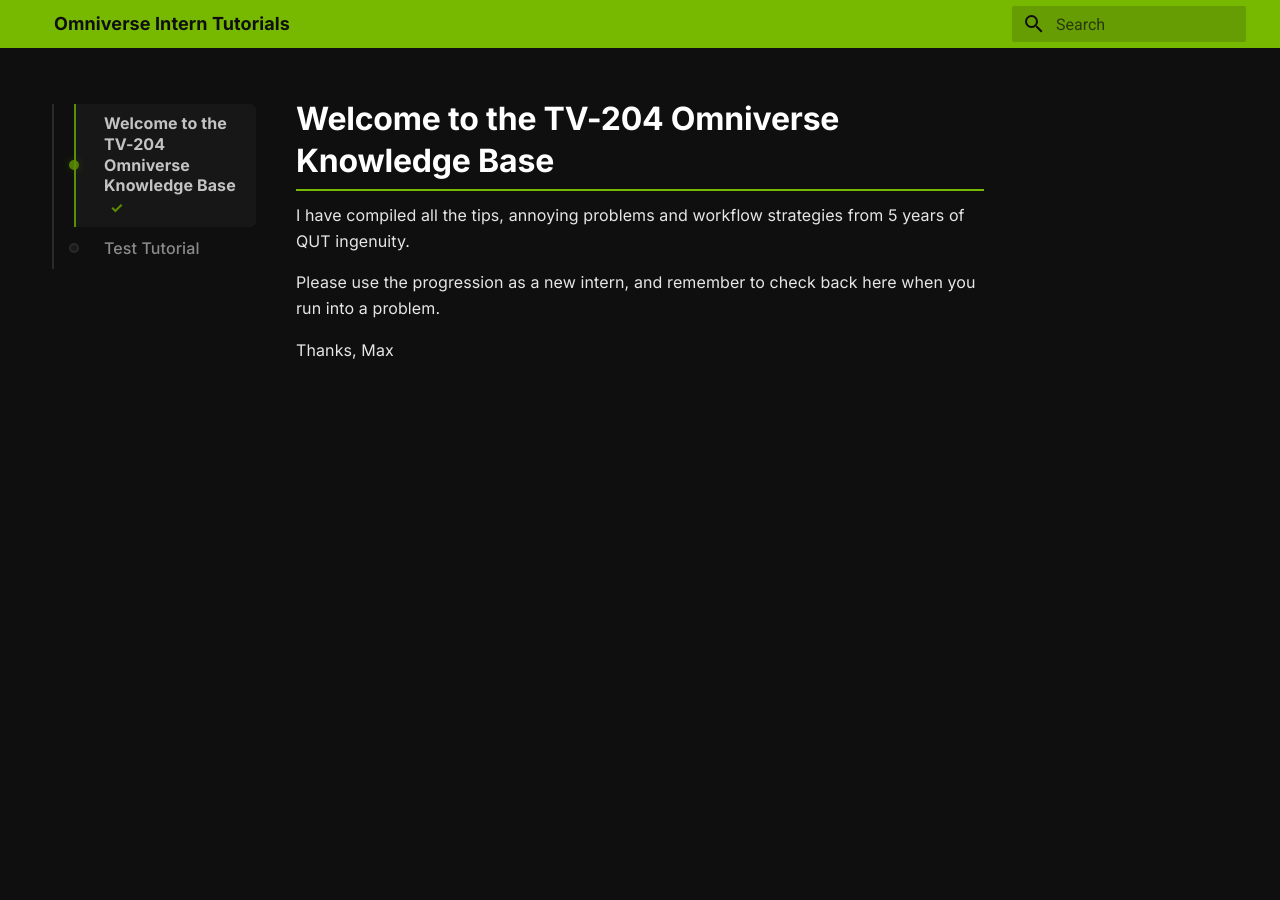
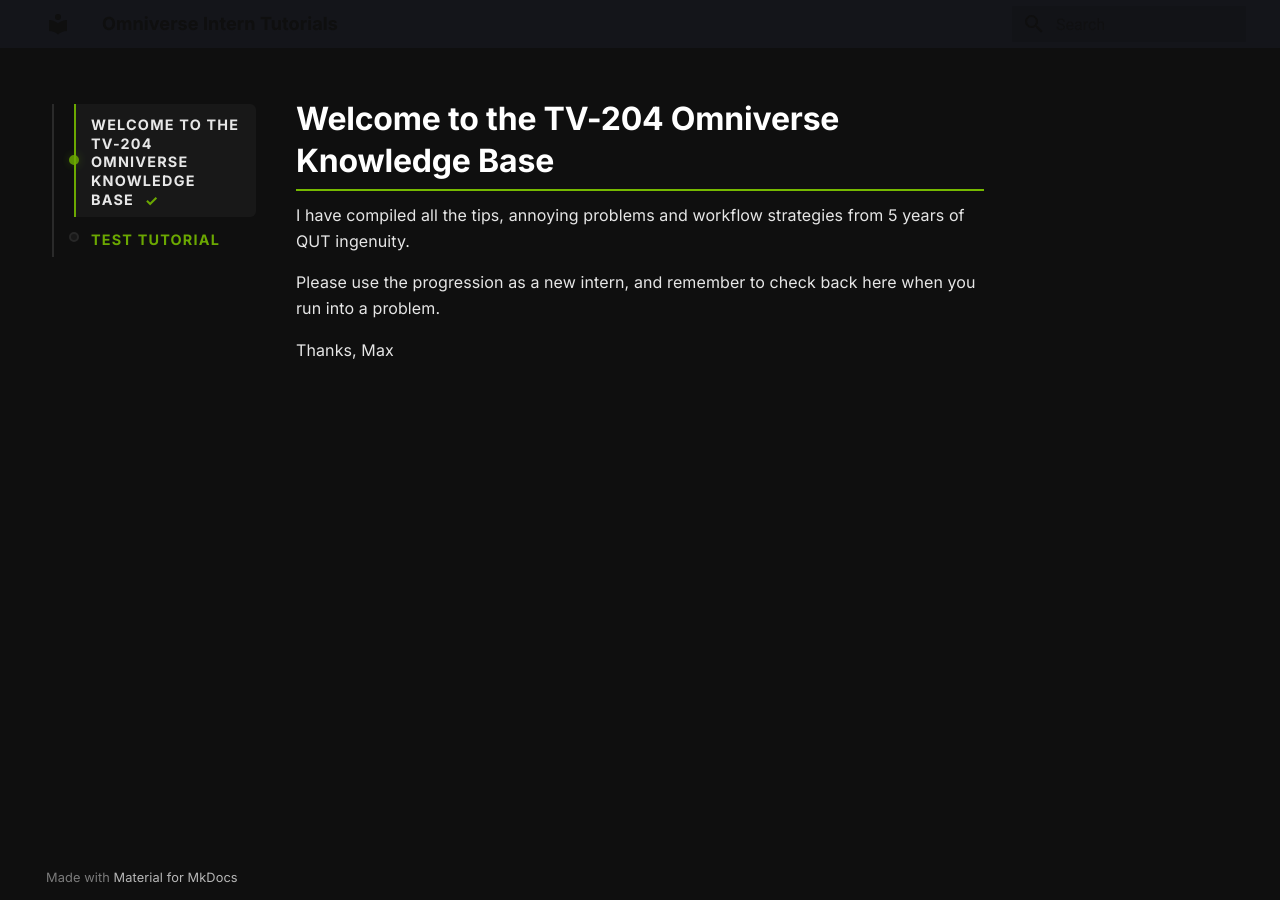
Before and after one commit to mxbdesign/omniverse_tutorials, an MkDocs documentation site: the page built from docs/index.md, in a window 1280 px wide. Built offline with MkDocs 1.6.1 and Material for MkDocs 9.7.7, drawn with Linux system fonts in a browser that asks for light colours.

Commit message:
Refactor header styles and add site gate overlay

```diff
--- a/docs/stylesheets/extra.css
+++ b/docs/stylesheets/extra.css
@@ -107,31 +107,20 @@
 
 /* Header / top nav bar — NVIDIA green, dark text/icons for contrast */
 .md-header {
-  background-color: var(--nv-green) !important;
-  color: #0F0F0F !important;
+  background-color: var(--nv-green);
+  color: #0F0F0F;
   box-shadow: none;
 }
 
 .md-header__title,
 .md-header__button,
 .md-header__topic {
-  color: #0F0F0F !important;
+  color: #0F0F0F;
 }
 
 .md-header__button svg,
 .md-header__button.md-icon svg {
-  fill: #0F0F0F !important;
-}
-
-/* Hide logo fully */
-.md-header__button.md-logo,
-.md-nav__button.md-logo {
-  display: none !important;
-}
-
-/* Hide copyright footer */
-.md-copyright {
-  display: none !important;
+  fill: #0F0F0F;
 }
 
 /* Search box sitting inside the green header needs a dark well
@@ -214,7 +203,8 @@
 }
 
 /* Top-level sections read as "Missions" */
-.md-nav__item--section > .md-nav__link {
+.md-nav__item--section > .md-nav__link,
+.md-nav--primary > .md-nav__list > .md-nav__item > .md-nav__link {
   font-weight: 700;
   font-size: 0.72rem;
   text-transform: uppercase;
@@ -400,6 +390,138 @@
   border: 1px solid var(--nv-green);
 }
 
+/* --------------------------------------------------------------------------
+   8. Site Gate overlay (password + drag-and-drop puzzle)
+   -------------------------------------------------------------------------- */
+body.gate-locked {
+  overflow: hidden;
+}
+
+#omniverse-gate {
+  position: fixed;
+  inset: 0;
+  z-index: 999999;
+  background-color: rgba(6, 6, 6, 0.96);
+  display: flex;
+  align-items: center;
+  justify-content: center;
+  padding: 1.5rem;
+}
+
+.gate-card {
+  background-color: var(--nv-bg-elevated);
+  border: 1px solid var(--nv-border);
+  border-radius: 10px;
+  padding: 2rem;
+  width: 100%;
+  max-width: 420px;
+  text-align: center;
+  box-shadow: 0 0 40px rgba(0, 0, 0, 0.6);
+}
+
+.gate-title {
+  color: var(--nv-text-bright);
+  font-weight: 700;
+  margin: 0 0 0.4rem;
+}
+
+.gate-subtitle {
+  color: var(--nv-text-muted);
+  font-size: 0.85rem;
+  margin: 0 0 1.2rem;
+}
+
+.gate-puzzle-wrap {
+  position: relative;
+  margin: 0 auto 1.2rem;
+  width: 260px;
+  height: 460px;
+  overflow: hidden;
+}
+
+.gate-puzzle-target {
+  position: absolute;
+  top: 0;
+  left: 30px;
+  border: 2px dashed var(--nv-border);
+  border-radius: 4px;
+}
+
+.gate-puzzle-tray {
+  position: absolute;
+  inset: 0;
+  left: 30px;
+}
+
+.gate-piece {
+  position: absolute;
+  background-color: var(--nv-green);
+  opacity: 0.85;
+  cursor: grab;
+  touch-action: none;
+  transition: opacity 0.15s ease;
+}
+
+.gate-piece--dragging {
+  opacity: 1;
+  cursor: grabbing;
+  z-index: 2;
+}
+
+.gate-piece--solved {
+  opacity: 1;
+  cursor: default;
+  box-shadow: 0 0 10px var(--nv-green-glow);
+}
+
+.gate-form {
+  display: flex;
+  gap: 0.5rem;
+  margin-top: 0.5rem;
+}
+
+.gate-input {
+  flex: 1;
+  background-color: var(--nv-bg-hover);
+  border: 1px solid var(--nv-border);
+  border-radius: 4px;
+  padding: 0.5rem 0.75rem;
+  color: var(--nv-text-bright);
+  font-family: inherit;
+}
+
+.gate-input:disabled {
+  opacity: 0.4;
+  cursor: not-allowed;
+}
+
+.gate-submit {
+  background-color: var(--nv-green);
+  color: #0F0F0F;
+  border: none;
+  border-radius: 4px;
+  padding: 0.5rem 1rem;
+  font-weight: 700;
+  cursor: pointer;
+  transition: background-color 0.15s ease;
+}
+
+.gate-submit:disabled {
+  background-color: var(--nv-border);
+  color: var(--nv-text-muted);
+  cursor: not-allowed;
+}
+
+.gate-submit:not(:disabled):hover {
+  background-color: var(--nv-green-dim);
+}
+
+.gate-error {
+  color: #ff6b6b;
+  font-size: 0.8rem;
+  margin-top: 0.75rem;
+}
+
 /* Scrollbar polish for the dark theme */
 ::-webkit-scrollbar {
   width: 10px;
```
